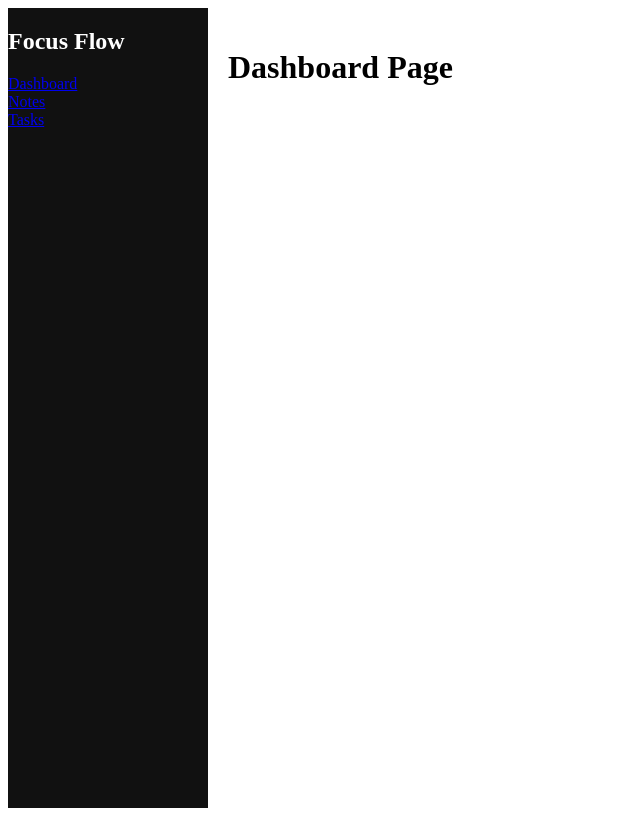
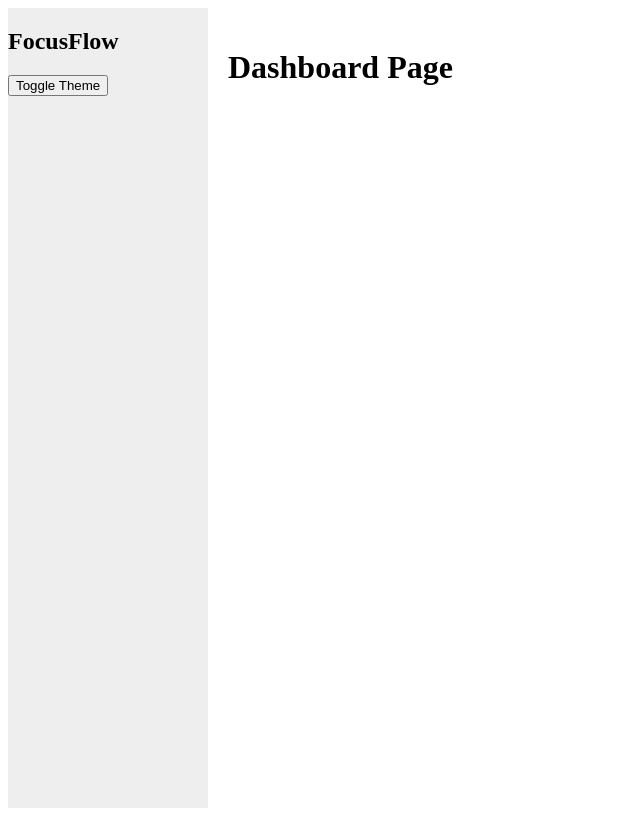
Before and after one commit to shubhamyadav-29/focusflow-ai, a React (Vite) app: page / in a window 1280 px wide. Shown: the whole page, without its empty margins (0-640 px from the left). Built offline with nearby package versions, Linux system fonts and the light colour scheme.

Commit message:
Day-6: Context API and global dark mode

```diff
--- a/src/components/Sidebar.jsx
+++ b/src/components/Sidebar.jsx
@@ -1,24 +1,21 @@
-import { NavLink } from "react-router-dom";
+import { useContext } from "react"
+import { ThemeContext } from "../context/ThemeContext"
 
 export default function Sidebar() {
+
+  const { dark, toggleTheme } = useContext(ThemeContext)
+
   return (
-    <div
-      style={{
-        width: "200px",
-        background: "#111",
-        color: "#fff",
-        height: "100vh",
-      }}
-    >
-      <h2>Focus Flow</h2>
+    <div style={{
+      width: "200px",
+      height: "100vh",
+      background: dark ? "#222" : "#eee"
+    }}>
+      <h2>FocusFlow</h2>
 
-      <nav>
-        <NavLink to="/">Dashboard</NavLink>
-        <br />
-        <NavLink to="/notes">Notes</NavLink>
-        <br />
-        <NavLink to="/tasks">Tasks</NavLink>
-      </nav>
+      <button onClick={toggleTheme}>
+        Toggle Theme
+      </button>
     </div>
-  );
+  )
 }
--- /dev/null
+++ b/src/context/ThemeContext.jsx
@@ -0,0 +1,18 @@
+import { createContext, useState } from "react"
+
+export const ThemeContext = createContext()
+
+export function ThemeProvider({ children }) {
+
+  const [dark, setDark] = useState(false)
+
+  const toggleTheme = () => {
+    setDark(!dark)
+  }
+
+  return (
+    <ThemeContext.Provider value={{ dark, toggleTheme }}>
+      {children}
+    </ThemeContext.Provider>
+  )
+}
--- a/src/main.jsx
+++ b/src/main.jsx
@@ -2,11 +2,14 @@ import React from "react";
 import ReactDom from "react-dom/client";
 import { BrowserRouter } from "react-router-dom";
 import App from "./App.jsx";
+import { ThemeProvider } from "./context/ThemeContext";
 
 ReactDom.createRoot(document.getElementById("root")).render(
   <BrowserRouter>
-    <App />
-  </BrowserRouter>
+    <ThemeProvider>
+      <App />
+    </ThemeProvider>
+  </BrowserRouter>,
 );
 
 // import { StrictMode } from 'react'
```
